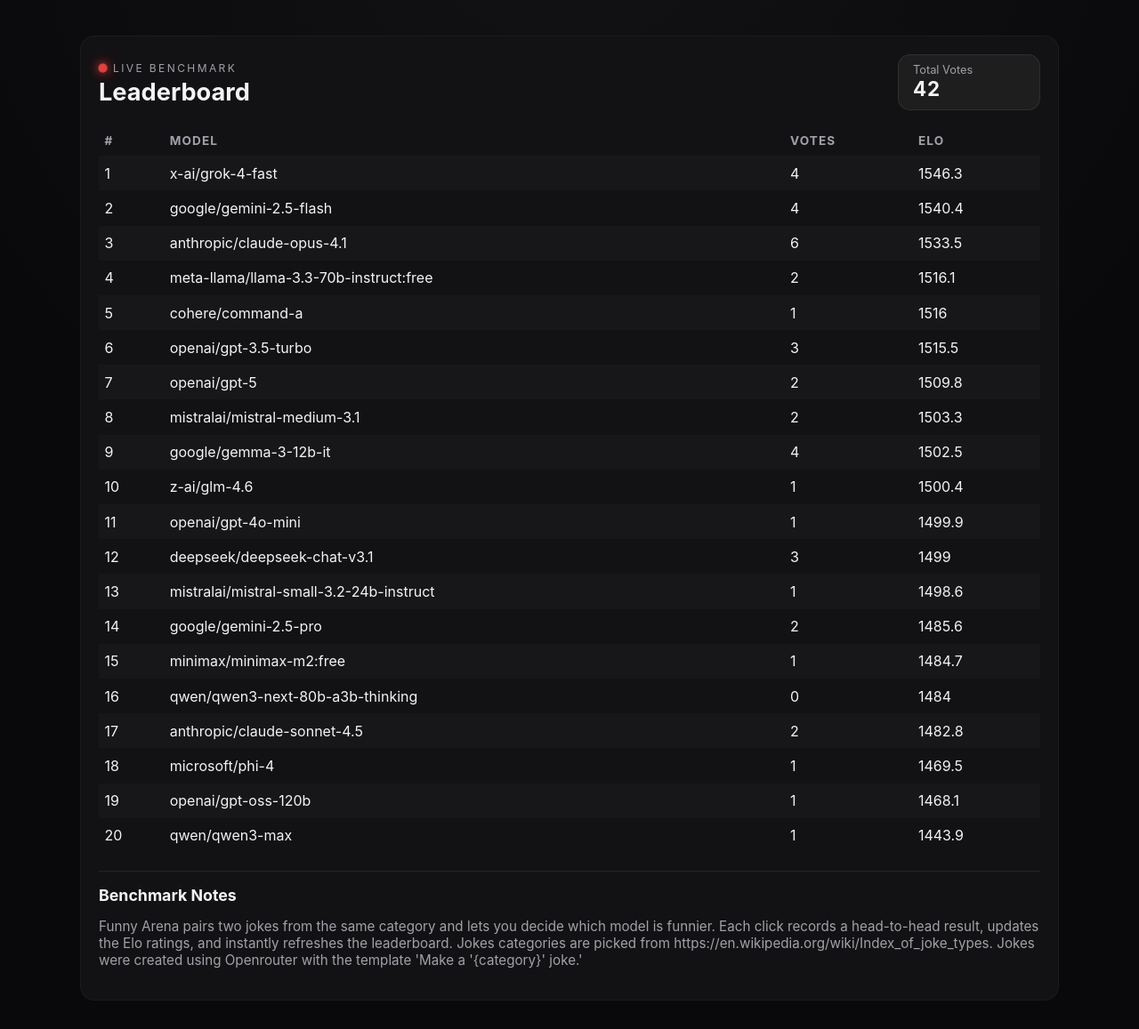
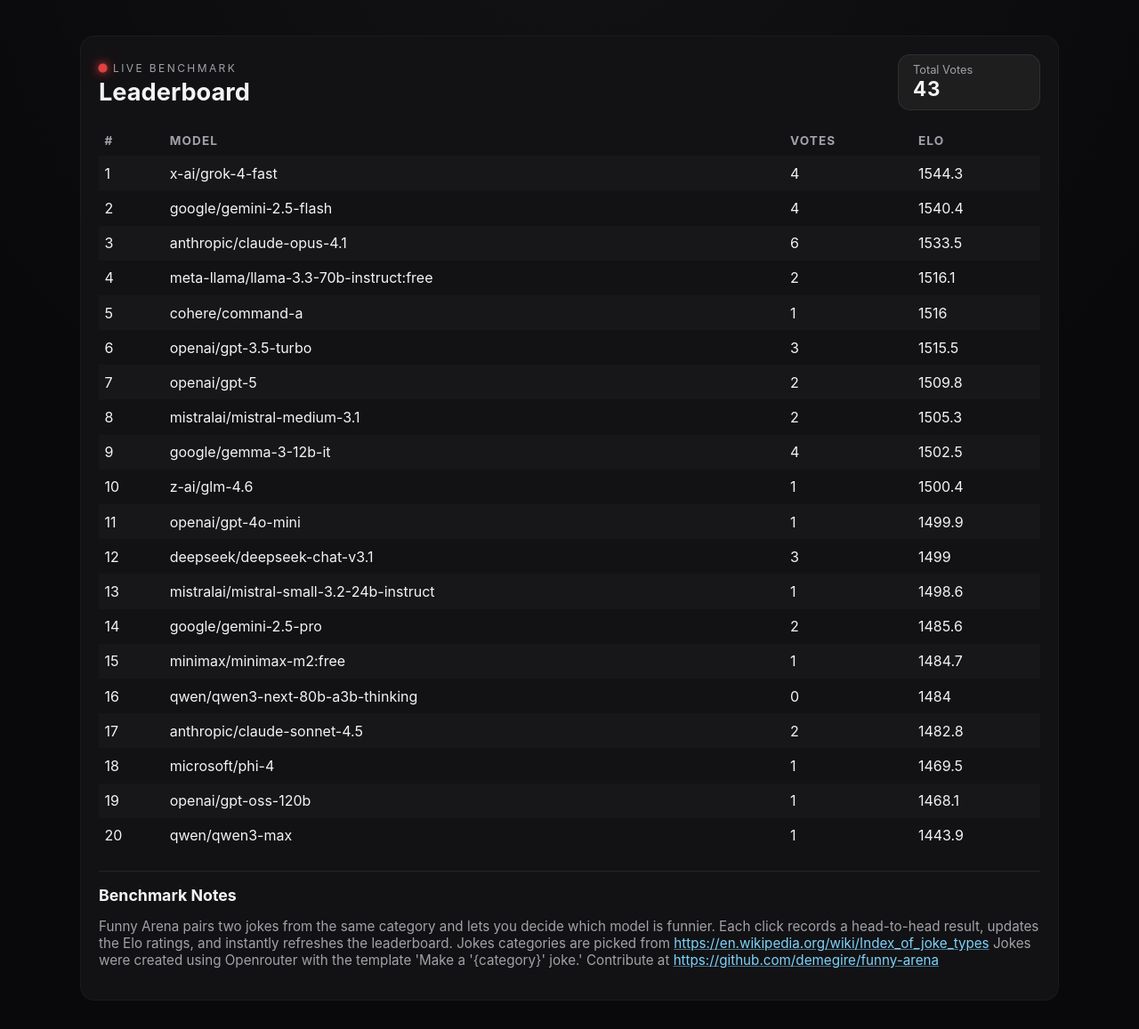
Before and after one commit to demegire/funny-arena, a Flask app: page / in a window 1280 px wide. Shown: the part 146-1303 px from the top of the page at 89% size. Run offline with Flask 3, Linux system fonts and the light colour scheme.

Commit message:
add links

```diff
--- a/app.py
+++ b/app.py
@@ -26,8 +26,9 @@
     " Funny Arena pairs two jokes from the same category and lets you decide which model"
     " is funnier. Each click records a head-to-head result, updates the Elo"
     " ratings, and instantly refreshes the leaderboard."
-    " Jokes categories are picked from https://en.wikipedia.org/wiki/Index_of_joke_types."
+    " Jokes categories are picked from https://en.wikipedia.org/wiki/Index_of_joke_types"
     " Jokes were created using Openrouter with the template 'Make a '{category}' joke.'"
+    " Contribute at https://github.com/demegire/funny-arena"
 )
 
 app = Flask(__name__, static_url_path="/funny-arena/static", static_folder="static")
--- a/elo_state.json
+++ b/elo_state.json
@@ -4,7 +4,7 @@
     "minimax/minimax-m2:free": 1484.7473308956767,
     "google/gemini-2.5-flash": 1540.3964021921804,
     "google/gemini-2.5-pro": 1485.5666809912457,
-    "x-ai/grok-4-fast": 1546.3140534442628,
+    "x-ai/grok-4-fast": 1544.3446749788511,
     "z-ai/glm-4.6": 1500.3806064193095,
     "deepseek/deepseek-chat-v3.1": 1499.004778424942,
     "openai/gpt-4o-mini": 1499.9323408595199,
@@ -13,7 +13,7 @@
     "openai/gpt-5": 1509.8224891421364,
     "anthropic/claude-opus-4.1": 1533.5315145307136,
     "qwen/qwen3-max": 1443.862736958453,
-    "mistralai/mistral-medium-3.1": 1503.3315951501027,
+    "mistralai/mistral-medium-3.1": 1505.3009736155143,
     "meta-llama/llama-3.3-70b-instruct:free": 1516.0942124142696,
     "openai/gpt-3.5-turbo": 1515.5428988751296,
     "qwen/qwen3-next-80b-a3b-thinking": 1484.0,
@@ -43,5 +43,5 @@
     "cohere/command-a": 1,
     "microsoft/phi-4": 1
   },
-  "total_votes": 42
+  "total_votes": 43
 }
--- a/static/app.js
+++ b/static/app.js
@@ -25,7 +25,7 @@
         state.leaderboard = data.leaderboard ?? [];
         state.totalVotes = data.total_votes ?? state.totalVotes;
         totalVotesEl.textContent = formatNumber(state.totalVotes);
-        benchmarkCopy.textContent = data.explanation ?? "";
+        benchmarkCopy.innerHTML = linkify(data.explanation ?? "");
         renderLeaderboard();
     } catch (error) {
         leaderboardBody.innerHTML = `<tr><td colspan="4">Could not load leaderboard.</td></tr>`;
@@ -206,6 +206,13 @@
     return Number(value || 0).toLocaleString();
 }
 
+function linkify(text) {
+    if (!text) return "";
+    // Regular expression to match URLs
+    const urlRegex = /(https?:\/\/[^\s]+)/g;
+    return text.replace(urlRegex, '<a href="$1" target="_blank" rel="noopener noreferrer">$1</a>');
+}
+
 function setupTabs() {
     const tabs = document.querySelectorAll(".tab");
     tabs.forEach((tab) => {
--- a/static/style.css
+++ b/static/style.css
@@ -197,6 +197,19 @@
     color: #f4f4f5;
 }
 
+.explanation a {
+    color: #7dd3fc;
+    text-decoration: underline;
+    text-decoration-color: rgba(125, 211, 252, 0.5);
+    transition: color 0.2s, text-decoration-color 0.2s;
+}
+
+.explanation a:hover,
+.explanation a:focus {
+    color: #a5d8f5;
+    text-decoration-color: rgba(125, 211, 252, 0.8);
+}
+
 .arena-header {
     display: flex;
     flex-direction: column;
```
